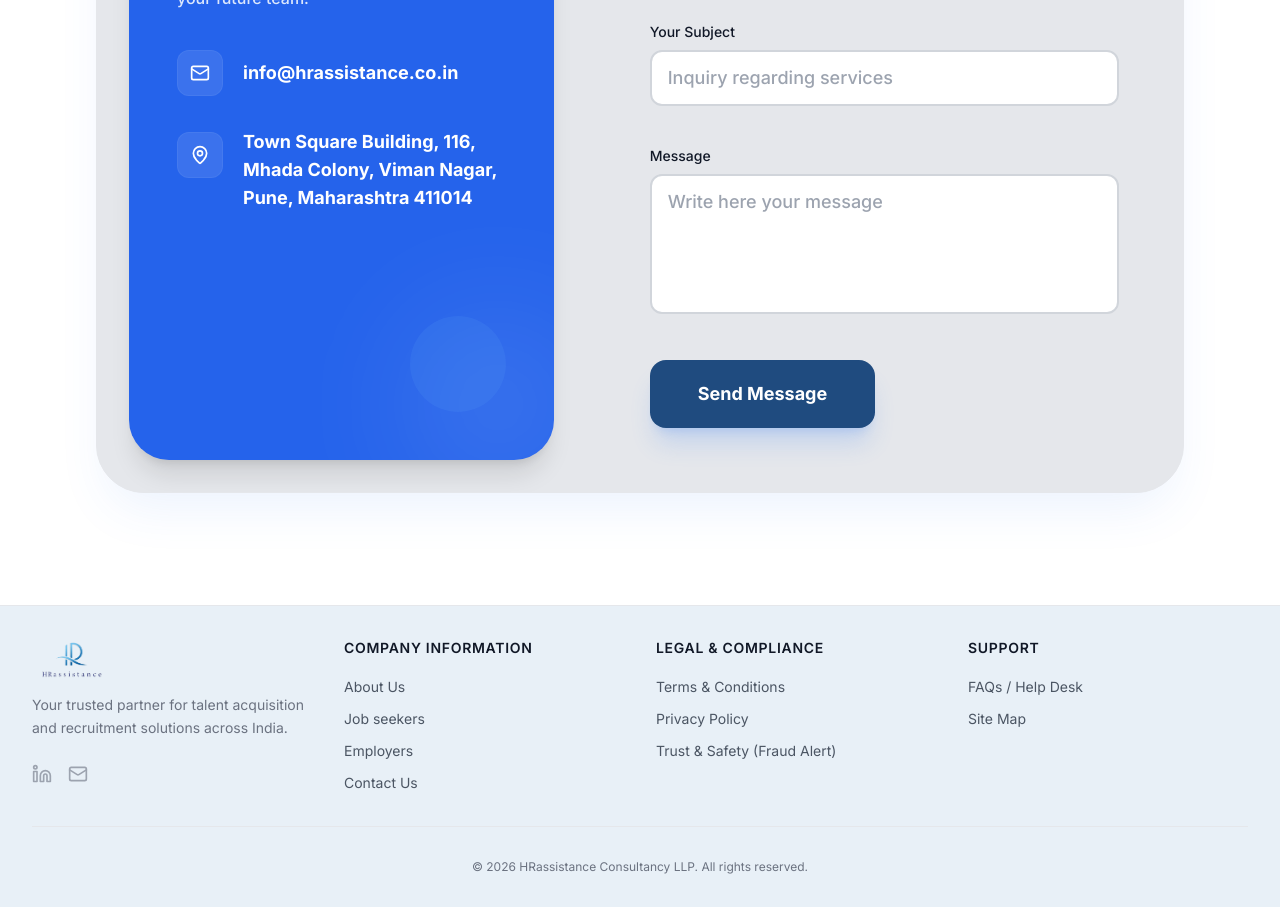
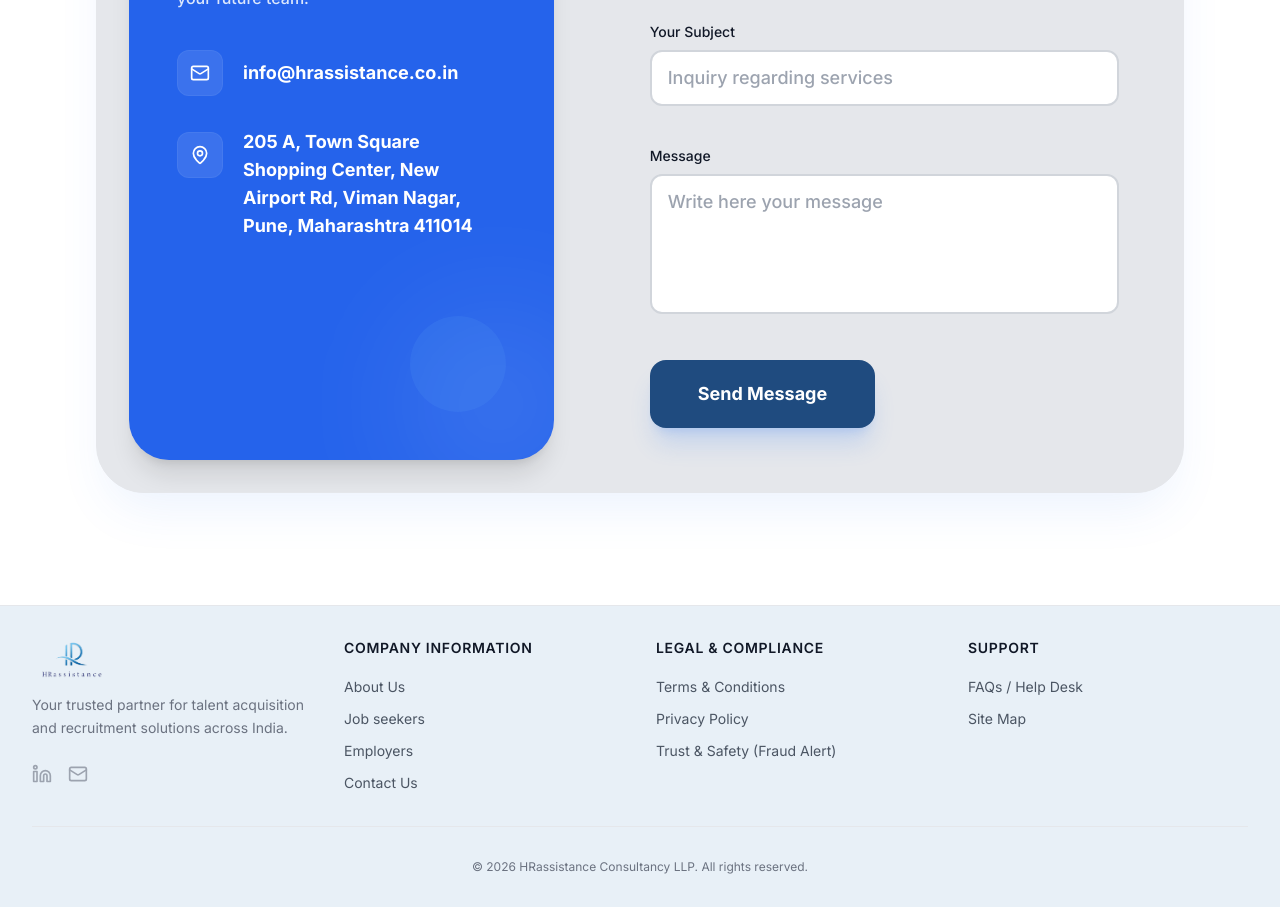
Before and after one commit to HRdevlab/HRassistance, a React (Vite) app: page / in a window 1280 px wide. Shown: the part 4160-5067 px from the top of the page. Built offline with nearby package versions, Linux system fonts and the light colour scheme.

Commit message:
Address changed

```diff
--- a/components/ContactSection.tsx
+++ b/components/ContactSection.tsx
@@ -31,7 +31,7 @@ const ContactSection: React.FC = () => {
                                 </div>
                                 <div className="sm:hidden text-blue-200 text-sm font-semibold mb-1">Location:</div>
                                 <div className="text-base sm:text-lg font-bold leading-snug">
-                                    Town Square Building, 116, Mhada Colony, Viman Nagar, Pune, Maharashtra 411014
+                                    205 A, Town Square Shopping Center, New Airport Rd, Viman Nagar, Pune, Maharashtra 411014
                                 </div>
                             </div>
                         </div>
--- a/pages/PrivacyPolicy.tsx
+++ b/pages/PrivacyPolicy.tsx
@@ -27,7 +27,7 @@ const PrivacyPolicy: React.FC = () => {
                             HRassistance.co.in recognizes the importance of maintaining your privacy. We value your privacy and appreciate your trust in us. This Policy describes how we treat user information we collect on <a href="http://www.hrassistance.co.in" className="text-corporate-blue hover:underline">http://www.hrassistance.co.in</a> and other offline sources. This Privacy Policy applies to current and former visitors to our website and to our online customers. By visiting and/or using our website, you agree to this Privacy Policy.
                         </p>
                         <p>
-                            hrassistance.co.in is a property of <strong>HRassistance India Consultancy LLP</strong>, an Indian Company registered under the LLP Act, 2008 having its registered office at 205A, Town Square, Viman Nagar, Pune – 411014 (Maharashtra).
+                            hrassistance.co.in is a property of <strong>HRassistance India Consultancy LLP</strong>, an Indian Company registered under the LLP Act, 2008 having its registered office at 205 A, Town Square Shopping Center, New Airport Rd, Viman Nagar, Pune, Maharashtra 411014.
                         </p>
                     </section>
 
@@ -125,8 +125,8 @@ const PrivacyPolicy: React.FC = () => {
                         <p className="mb-4">In accordance with Information Technology Act 2000 and rules made there under, the name and contact details of the Grievance Officer are provided below:</p>
                         <div className="space-y-2">
                             <p className="font-bold">Ms. Vijeta Rajoriya</p>
-                            <p>205A, Town Square, Viman Nagar</p>
-                            <p>Pune – 411014</p>
+                            <p>205 A, Town Square Shopping Center,</p>
+                            <p>New Airport Rd, Viman Nagar, Pune, Maharashtra 411014</p>
                             <div className="flex items-center mt-2">
                                 <Mail className="h-4 w-4 mr-2" />
                                 <a href="mailto:info@hrassistance.co.in" className="text-corporate-blue hover:underline">info@hrassistance.co.in</a>
```
